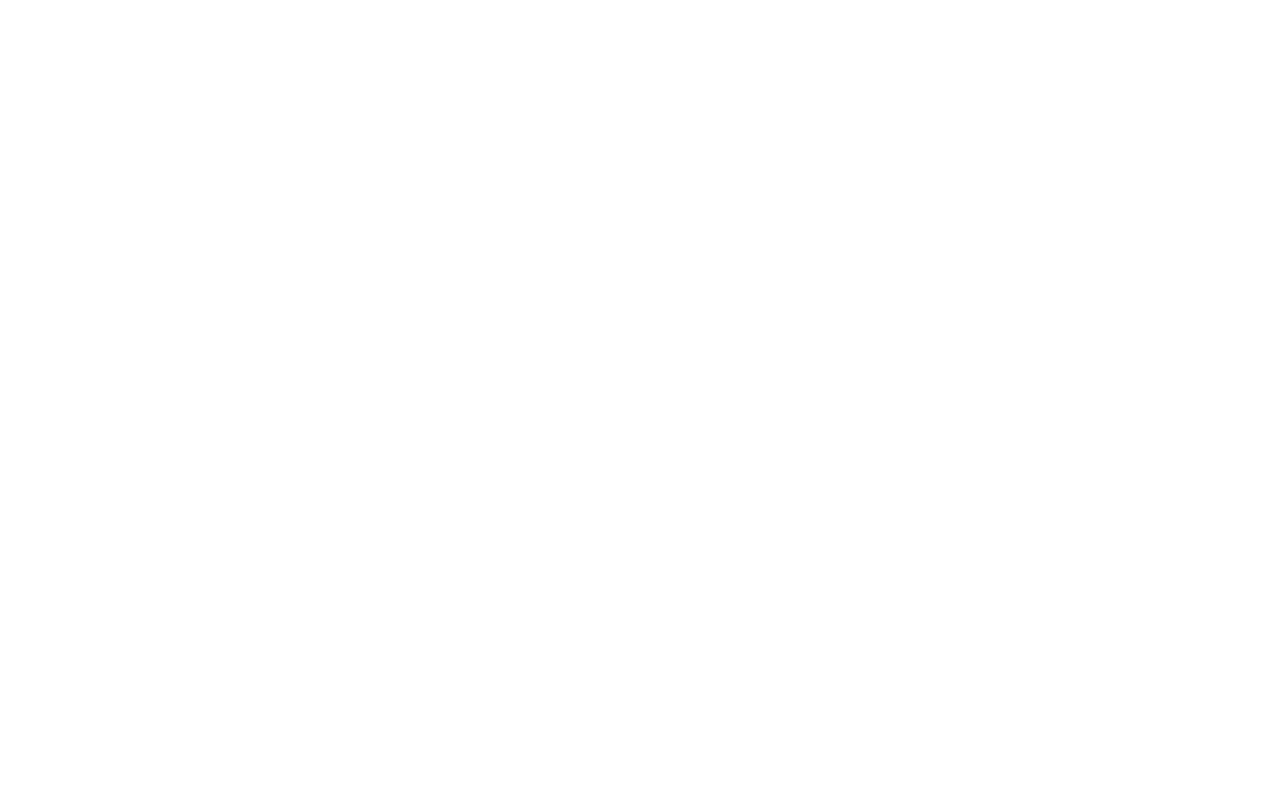
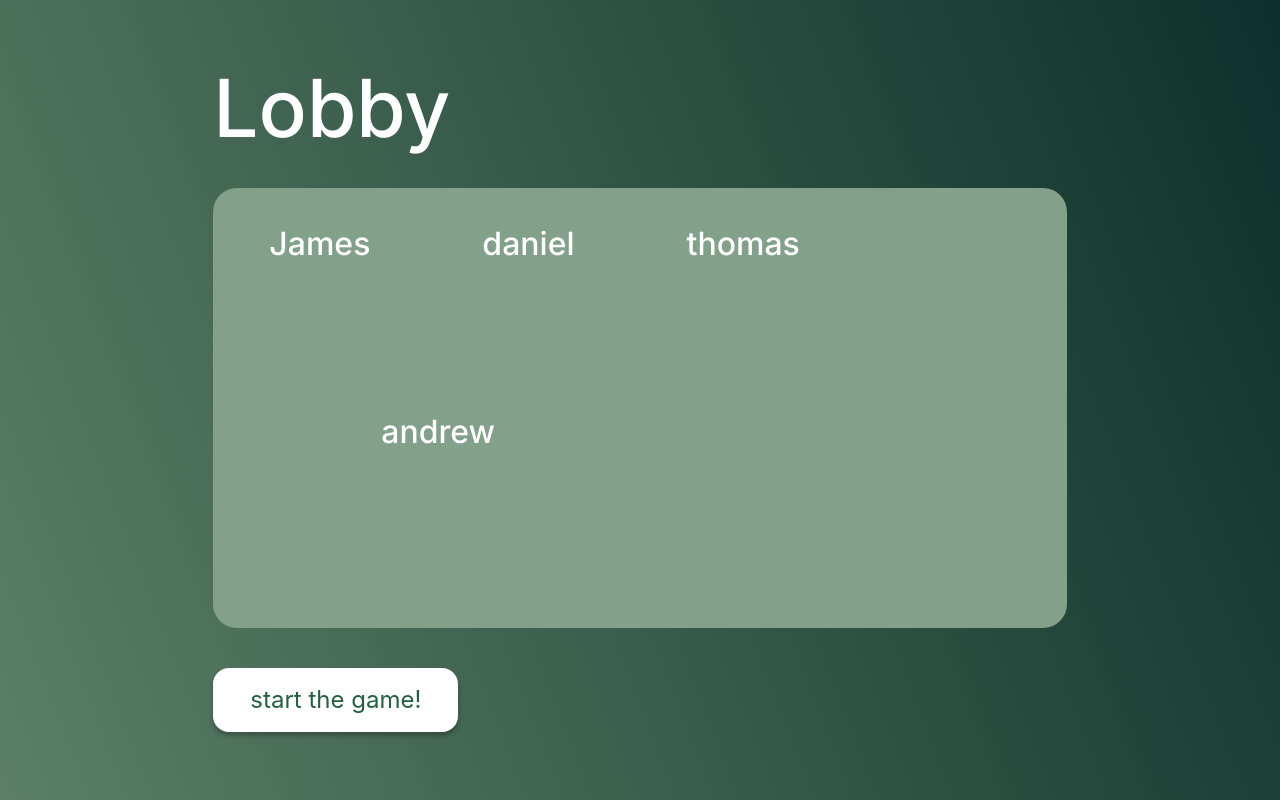
Before and after one commit to anyuan-chen/resketch, a Next.js app in the folder frontend/: page / in a window 1280 px wide. Built offline with nearby package versions, Linux system fonts and the light colour scheme.

Commit message:
finish lobby component and center text in button by fixing the button component

```diff
--- a/frontend/components/button.js
+++ b/frontend/components/button.js
@@ -9,6 +9,7 @@
   border-radius: 16px;
   cursor: pointer;
   font-size: 24px;
+  text-align: center;
   box-shadow: 0px 4px 4px rgba(0, 0, 0, 0.25);
   width: ${(props) =>
     props.width !== undefined ? `${props.width}px` : "auto"};
--- /dev/null
+++ b/frontend/components/lobby.js
@@ -0,0 +1,70 @@
+import React, { useState } from 'react';
+import SmallTitle from './smallTitle';
+import Body from './body';
+import Button from './button';
+
+export default function Lobby() {
+    const [havePlayers, sethHavePlayers] = useState(true); // by default it should be false, we are just setting it true here for testing purposes
+    const players = [ // dummy data
+        {
+            name: "James",
+        },
+        {
+            name: "daniel",
+        },
+        {
+            name: "thomas",
+        },
+        {
+            name: "andrew",
+        },
+    ];
+
+    const playerList = players.map((player) =>
+        <Body children={player.name}/>
+    );
+
+    return (
+        <div>
+            <div id="over-container">
+                <div className="flex flex-col justify-center w-2/3 space-y-10">
+                    <div className="w-full text-white text-6xl font-bold font-[Inter]">
+                        <SmallTitle children={"Lobby"}/>
+                    </div>
+                    <div className="bg-[#82A08A] w-full rounded-3xl h-[440px] px-14 py-8">
+                        <div className="flex flex-wrap h-full w-full space-x-28">
+                            {havePlayers && playerList}
+                        </div>
+                    </div>
+                    <button onClick={() => {}}>
+                        <Button children={"start the game!"} width="245"/>
+                    </button>
+                </div>
+            </div>
+            <style jsx>
+                {`
+                    #over-container{
+                        min-height: 100vh;
+                        display: flex;
+                        flex-direction: column;
+                        justify-content: center;
+                        align-items: center;
+                        background: linear-gradient(
+                            248.94deg,
+                            #0e312b 0.98%,
+                            rgba(25, 74, 39, 0.7) 101.17%
+                        );
+                    }
+                    .container {
+                        width: 100%;
+                        height: 100%;
+                        display: flex;
+                        flex-direction: column;
+                        justify-content: flex-start;
+                        align-items:center;
+                    }
+                `}
+            </style>
+        </div>
+    )
+}
--- a/frontend/pages/index.js
+++ b/frontend/pages/index.js
@@ -1,6 +1,7 @@
 import Head from "next/head";
 import Image from "next/image";
+import Lobby from "../components/lobby";
 
 export default function Home() {
-  return <div></div>;
+  return <div> <Lobby/> </div>;
 }
```
